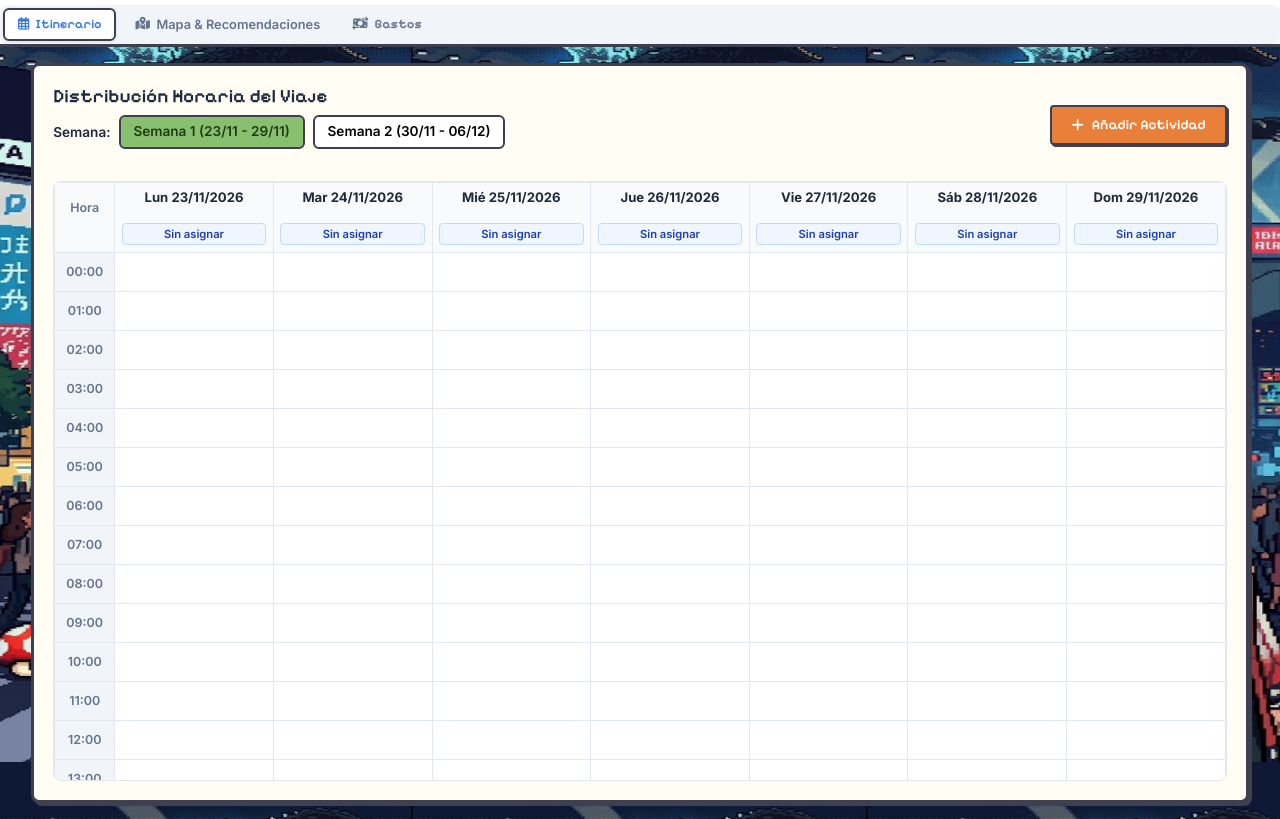
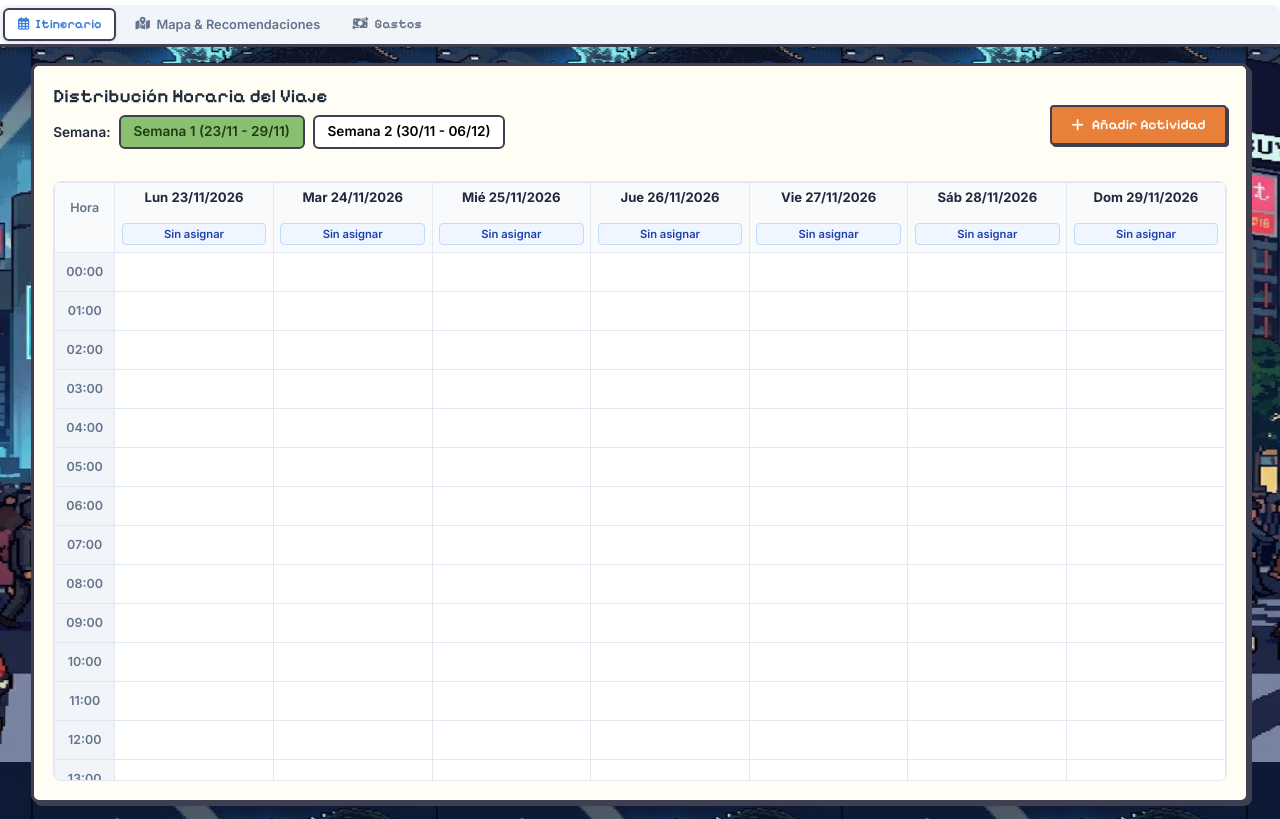
Before and after one commit to sebasegc-jpg/GenTravel, a plain HTML site: page index.html in a window 1280 px wide. Shown: the part 38-857 px from the top of the page. Drawn offline with nearby package versions, Linux system fonts and the light colour scheme; no server answers.

Commit message:
Adjust background size for larger screens

```diff
--- a/css/styles.css
+++ b/css/styles.css
@@ -27,7 +27,7 @@ body {
 
 @media (min-width: 1024px) {
     body {
-        background-size: 455px 100vh, 455px 100vh;
+        background-size: 405px 100vh, 405px 100vh;
         background-repeat: no-repeat, no-repeat;
         background-position: left top, right top;
         background-attachment: fixed, fixed;
```
